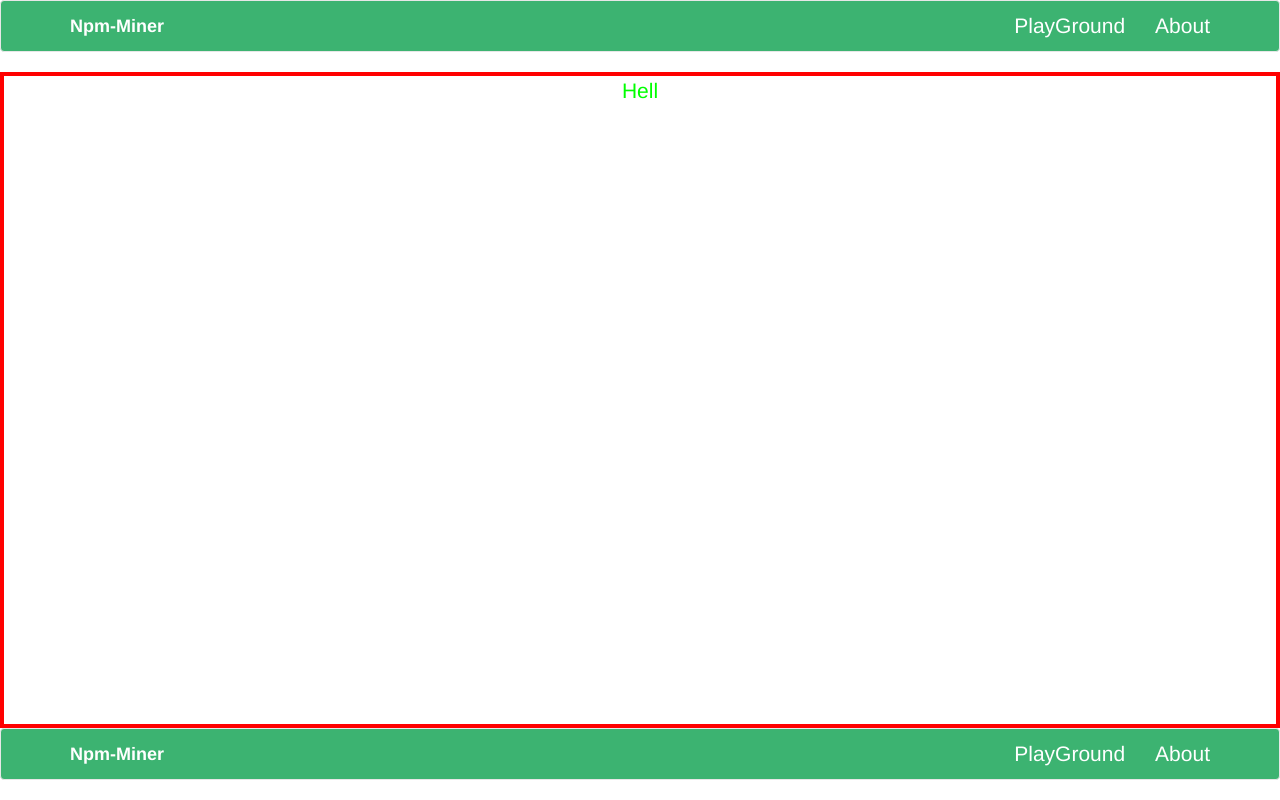
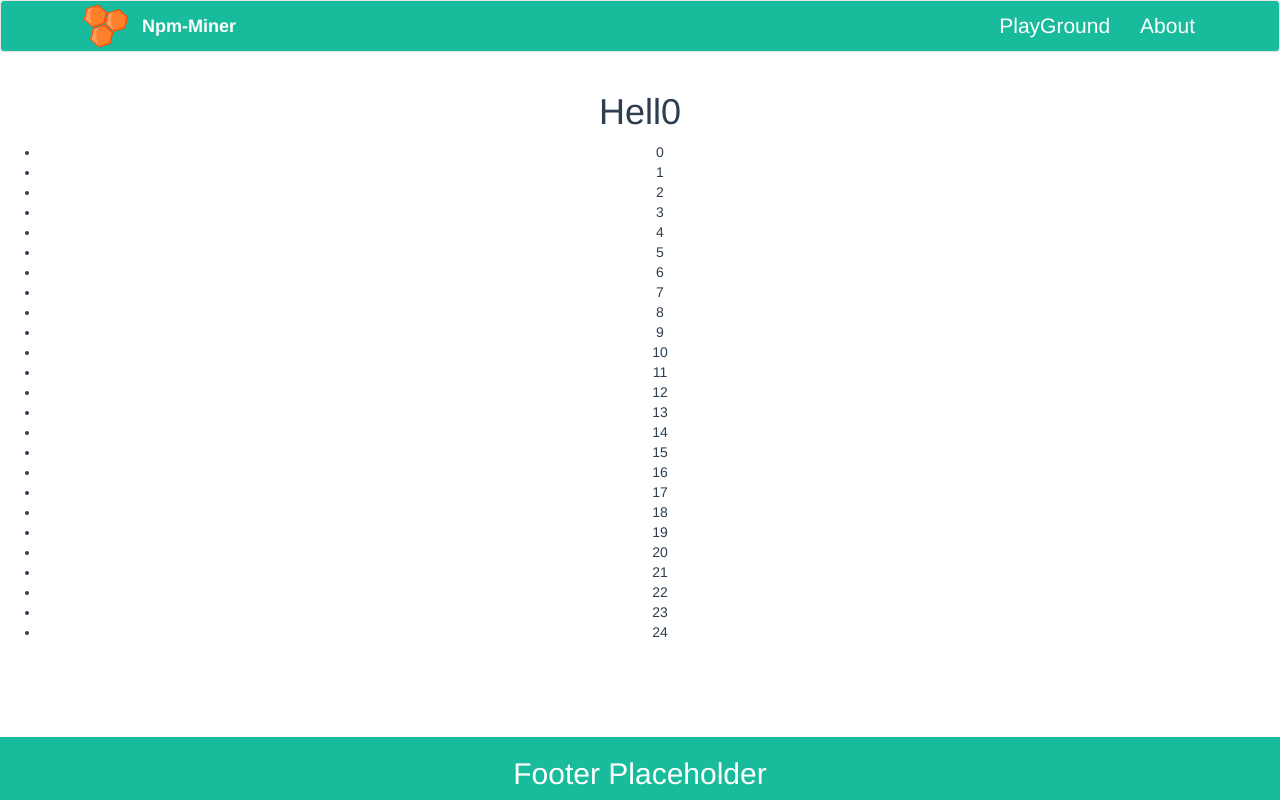
Before and after one commit to AuthEceSoftEng/npm-miner-old, a React (Create React App) app in the folder front-end/: page / in a window 1280 px wide. Built offline with nearby package versions, Linux system fonts and the light colour scheme.

Commit message:
Add footer and themes files

```diff
--- a/front-end/src/App.js
+++ b/front-end/src/App.js
@@ -1,13 +1,12 @@
 import React, { Component } from 'react';
 import Header from './Header';
+import Footer from './Footer';
 import Content from './Content'
 import styled from 'styled-components';
 
 
 const Main = styled.div`
-  font-size: 1.5em;
   text-align: center;
-  color: salmon;
   height: 100vh;
   display: flex;
   flex-direction: column;
@@ -25,7 +24,7 @@ class App extends Component {
       <Main>
         <Header />
         <Content />
-        <Header />
+        <Footer />
       </Main>
     );
   }
--- a/front-end/src/Content.js
+++ b/front-end/src/Content.js
@@ -1,21 +1,26 @@
 import React, { Component } from 'react';
 import styled from 'styled-components';
+import theme from './theme'
 
-const Lol = styled.div`
-  color: #00ff00;
-  border-style: solid;
-  border-width: 4px;
-  border-color: red;
-  height: 100vh;
-
+const Main = styled.div`
+  color: ${theme.colors.typography};
+  // border-style: solid;
+  // border-width: 4px;
+  // border-color: red;
+  flex: 1 0 auto;
 `;
 
 class Content extends Component {
   render() {
     return (
-      <Lol>
-        <p>Hell</p>
-      </Lol>
+      <Main>
+        <h1>Hell0</h1>
+        <ul>
+          {Array.apply(0, Array(25)).map(function(x, i) {
+            return <li>{i}</li>
+          })}
+        </ul>
+      </Main>
     );
   }
 }
--- /dev/null
+++ b/front-end/src/Footer.js
@@ -0,0 +1,19 @@
+import React, { Component } from 'react';
+import styled from 'styled-components';
+import theme from './theme'
+
+const FooterWrapper = styled.div`
+  background: ${theme.colors.primary};
+  color: white;
+`;
+
+class Footer extends Component {
+  render() {
+    return (
+      <FooterWrapper>
+        <h2>Footer Placeholder</h2>
+      </FooterWrapper>
+    );
+  }
+}
+export default Footer;
--- a/front-end/src/Header.js
+++ b/front-end/src/Header.js
@@ -1,19 +1,36 @@
 import React, { Component } from 'react';
 // import { Button } from 'react-bootstrap';
-import { Navbar, Nav, NavItem, NavDropdown, MenuItem } from 'react-bootstrap';
+import { Navbar, Nav, NavItem } from 'react-bootstrap';
 import styled from 'styled-components';
-// import logo from './logo.svg';
+import logo from './logo.svg';
+import theme from './theme'
 
 const HeaderWrapper = styled.div`
   .navbar,
   .navbar-default {
-    background: mediumseagreen;
+    background: ${theme.colors.primary};
+    font-size: 1.5em;
   }
-  .navbar-header {
+  .navbar-brand {
+    display: flex;
+    align-items: center;
   }
-  a.navbar-brand {
+  .navbar-brand > img {
+    padding: 7px 14px;
+  }
+  .navbar-brand > a {
     color: #ffffff;
     font-weight: 900;
+  }
+
+  .navbar-default .navbar-toggle .icon-bar {
+    background-color: #ffffff;
+  }
+
+  .navbar-default .navbar-toggle:hover,
+  .navbar-default .navbar-toggle:focus {
+    background-color: mediumpurple;
+    box-shadow: 2px 2px 5px grey;
   }
 
   .navbar-default .navbar-nav > li > a {
@@ -28,17 +45,17 @@ class Header extends Component {
         <Navbar>
           <Navbar.Header>
             <Navbar.Brand>
-              <a href="#">Npm-Miner</a>
+              <img src={logo} alt="" width="72" height="72" />
+              <a>Npm-Miner</a>
             </Navbar.Brand>
+            <Navbar.Toggle />
           </Navbar.Header>
-          <Nav pullRight>
-            <NavItem eventKey={1} href="#">
-              PlayGround
-            </NavItem>
-            <NavItem eventKey={2} href="#">
-              About
-            </NavItem>
-          </Nav>
+          <Navbar.Collapse>
+            <Nav pullRight>
+              <NavItem>PlayGround</NavItem>
+              <NavItem>About</NavItem>
+            </Nav>
+          </Navbar.Collapse>
         </Navbar>
       </HeaderWrapper>
     );
--- /dev/null
+++ b/front-end/src/theme.js
@@ -0,0 +1,8 @@
+const theme = {
+  colors: {
+    primary: '#18bc9c',
+    typography: '#2c3e50'
+  }
+};
+
+export default theme;
```
